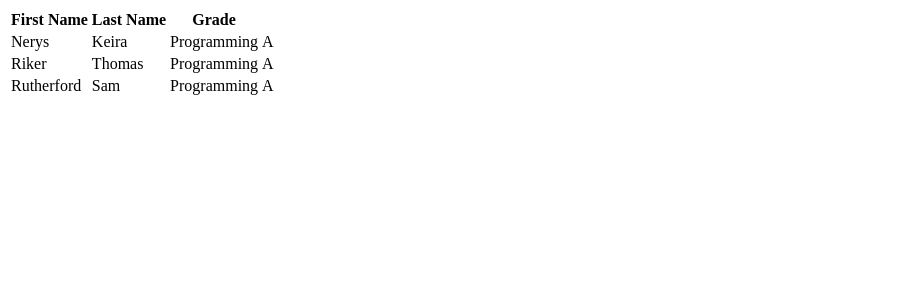
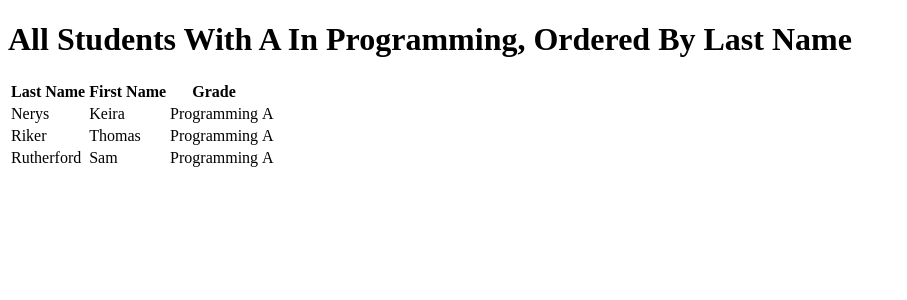
Before and after one commit to JaredMartin0351/Django-Querying-lab, a Django app: page /lab/five/ in a window 1280 px wide. Shown: the top 300 px of the page, without its empty margins (0-907 px from the left). Run offline with Django 4.2, Linux system fonts and the light colour scheme; data comes from the database, SQL or seed files in the repository.

Commit message:
change to html pages
added headers on pages 1 and 5 that were missing and comments back into def 1 under views

```diff
--- a/querying_lab/school_db/templates/school/five.html
+++ b/querying_lab/school_db/templates/school/five.html
@@ -7,10 +7,11 @@
     <title>Problem Five</title>
 </head>
 <body>
+    <h1>All Students With A In Programming, Ordered By Last Name</h1>
     <table class="center-table">
         <thead>
             <tr>
-                <th>First Name</th><th>Last Name</th><th>Grade</th>
+                <th>Last Name</th><th>First Name</th><th>Grade</th>
             </tr>
         </thead>
         <tbody>
--- a/querying_lab/school_db/templates/school/one.html
+++ b/querying_lab/school_db/templates/school/one.html
@@ -7,6 +7,7 @@
     <title>Problem One</title>
 </head>
 <body>
+    <h1>All Students With GPA Higher Than 3.0 Ordered By Highest First</h1>
     <table class="center-table">
         <thead>
             <tr>
--- a/querying_lab/school_db/views.py
+++ b/querying_lab/school_db/views.py
@@ -17,6 +17,8 @@ def index(request):
     return render(request, 'school/index.html', context)
 
 def problem_one(request):
+    # Find all students who have a GPA greater than 3.0.
+    # Order the data by highest GPAs first.
     students = Student.objects.filter(gpa__gte = 3)
 
     context = {
```
